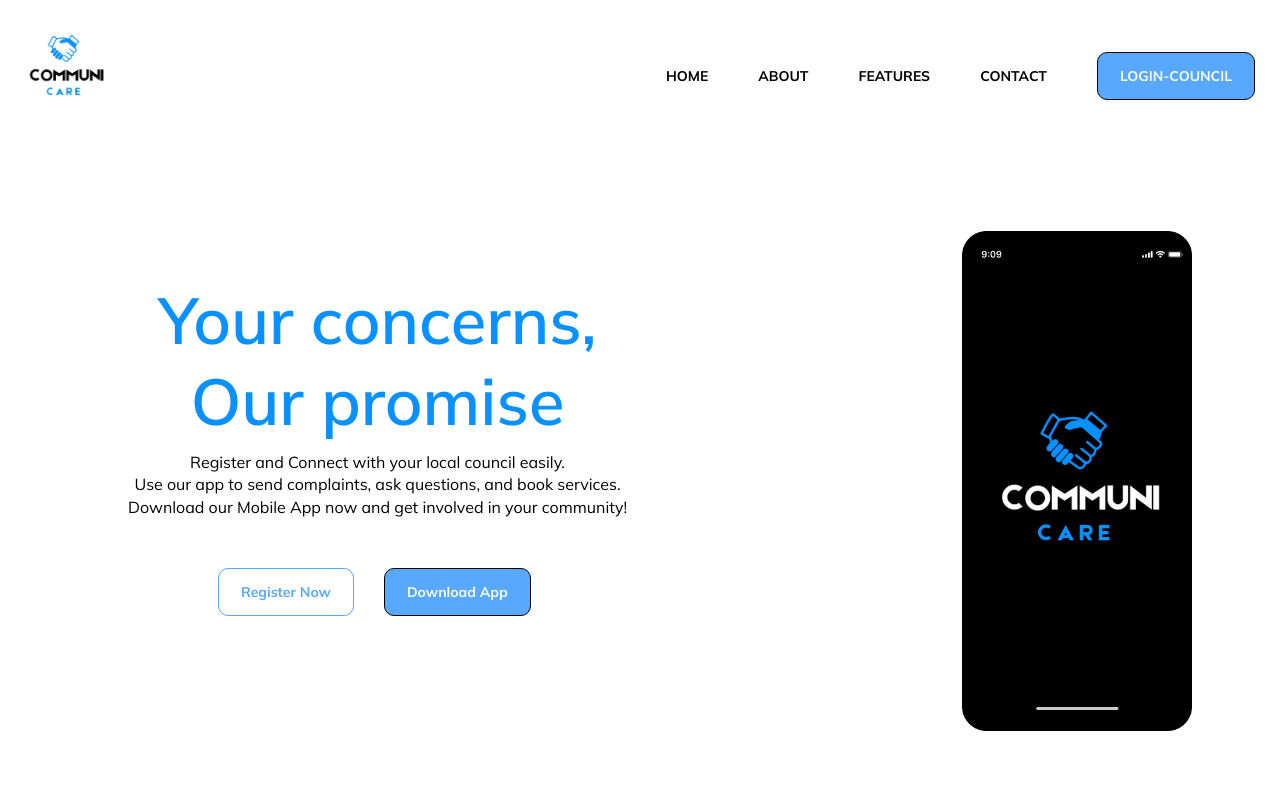
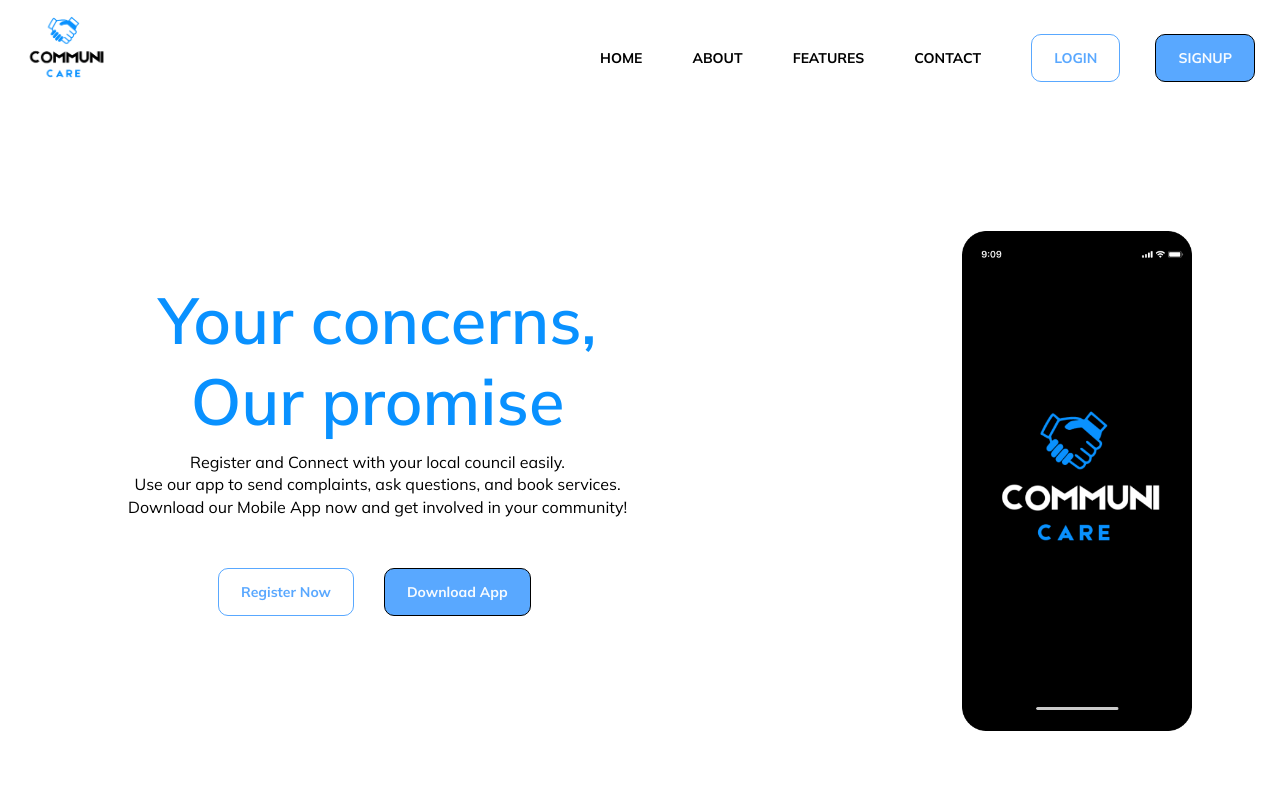
Before and after one commit to CommuniCareSL/CommuniCare-WebApp, a React (Vite) app: page / in a window 1280 px wide. Shown: the top 800 px of the page. Built offline with nearby package versions, Linux system fonts and the light colour scheme.

Commit message:
navbar Page completion

```diff
--- a/src/components/landingPage/Navbar.jsx
+++ b/src/components/landingPage/Navbar.jsx
@@ -36,8 +36,15 @@
         </li>
 
         <li>
-          <button className="btn fill">LOGIN-COUNCIL</button>
+        {/* <li style={{marginRight:'0px',marginLeft:'40px'}}> */}
+          <button className="btn1">LOGIN</button>
         </li>
+
+        {/* <li style={{marginLeft:'10px'}}> */}
+        <li style={{marginLeft:'10px'}}>
+          <button className="btn fill">SIGNUP</button>
+        </li>
+
       </ul>
     </nav>
   );
--- a/src/styles/landingPage/Navbar.css
+++ b/src/styles/landingPage/Navbar.css
@@ -10,6 +10,7 @@
     justify-content: space-between;
     z-index: 1000;
     background-color: #fff;
+    height: 12vh;
 }
 
 .logo
```
